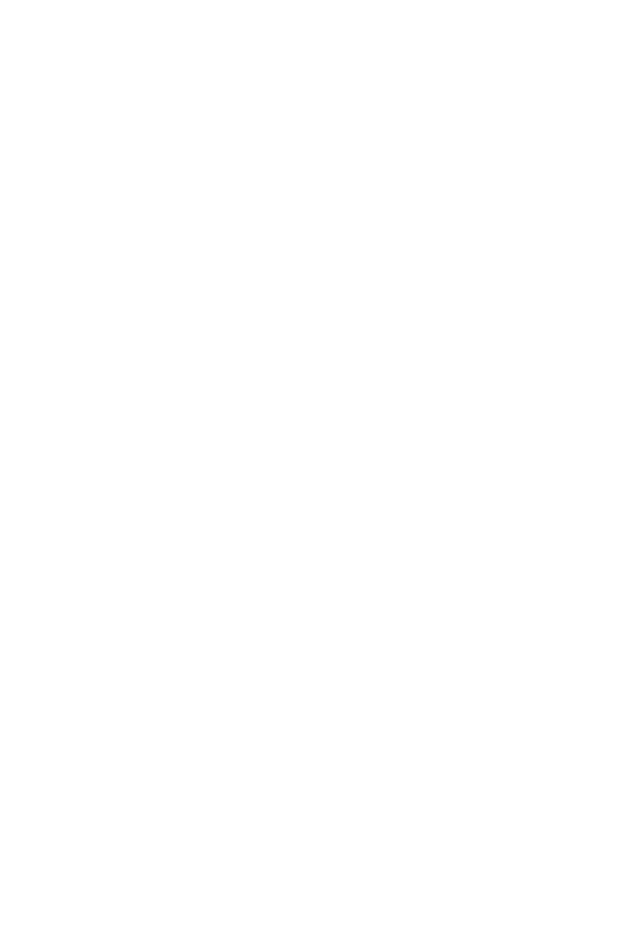
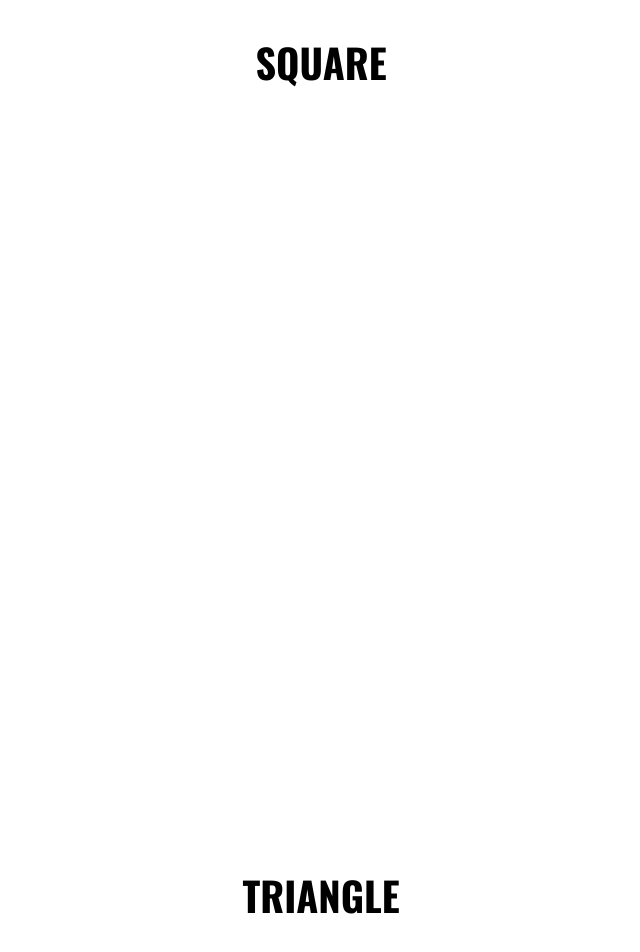
Before and after one commit to AnniePawl/Drawing-With-Code, a React (Create React App) app: page /#/tutorials in a window 1280 px wide. Shown: the part 1242-2194 px from the top of the page, without its empty margins (319-959 px from the left). Before the commit the page ends 800 px from the top, so only its background shows below. Built offline with nearby package versions, Linux system fonts and the light colour scheme; a web font is replaced by a local one.

Commit message:
basic shape hover styles and containers

```diff
--- a/src/components/tutorials/basicShapes/basic_shapes.js
+++ b/src/components/tutorials/basicShapes/basic_shapes.js
@@ -1,4 +1,9 @@
 import React from 'react';
+import Circle from './circle';
+import Square from './square';
+import Triangle from './triangle';
+import Trapazoid from './trapazoid';
+
 import '../styles/basicShapes.scss';
 
 function BasicShapes() {
@@ -12,6 +17,27 @@
 				<div className="basic_shapes__triangle" />
 				<div className="basic_shapes__trapazoid" />
 			</div>
+
+			{/* Circle*/}
+			<div className="basic_shapes__circle_container">
+				<h2>Circle</h2>
+				<Circle />
+			</div>
+			{/* Square */}
+			<div className="basic_shapes__square_container">
+				<h2>Square</h2>
+				<Square />
+			</div>
+
+			<div className="basic_shapes__triangle_container">
+				<h2>Triangle</h2>
+				<Triangle />
+			</div>
+
+			<div className="basic_shapes__triangle_container">
+				<h2>Trapazoid</h2>
+				<Trapazoid />
+			</div>
 		</div>
 	);
 }
--- a/src/components/tutorials/basicShapes/circle.js
+++ b/src/components/tutorials/basicShapes/circle.js
@@ -2,11 +2,7 @@
 import '../styles/circle.scss';
 
 function Circle() {
-	return (
-		<div>
-			<h1>Circle</h1>
-		</div>
-	);
+	return <div className="circle__container" />;
 }
 
 export default Circle;
--- a/src/components/tutorials/basicShapes/square.js
+++ b/src/components/tutorials/basicShapes/square.js
@@ -2,11 +2,7 @@
 import '../styles/square.scss';
 
 function Square() {
-	return (
-		<div>
-			<h1>Square</h1>
-		</div>
-	);
+	return <div className="square__container" />;
 }
 
 export default Square;
--- a/src/components/tutorials/basicShapes/trapazoid.js
+++ b/src/components/tutorials/basicShapes/trapazoid.js
@@ -2,11 +2,7 @@
 import '../styles/trapazoid.scss';
 
 function Trapazoid() {
-	return (
-		<div>
-			<h1>Trapazoid</h1>
-		</div>
-	);
+	return <div className="trapazoid__container" />;
 }
 
 export default Trapazoid;
--- a/src/components/tutorials/basicShapes/triangle.js
+++ b/src/components/tutorials/basicShapes/triangle.js
@@ -2,11 +2,7 @@
 import '../styles/triangle.scss';
 
 function Triangle() {
-	return (
-		<div>
-			<h1>Triangle</h1>
-		</div>
-	);
+	return <div className="triangle__container" />;
 }
 
 export default Triangle;
--- a/src/components/tutorials/styles/basicShapes.scss
+++ b/src/components/tutorials/styles/basicShapes.scss
@@ -2,6 +2,7 @@
 $margin: 20px;
 $height: 90px;
 $width: 90px;
+$hover: pink;
 
 .basic_shapes__container > h1 {
 	text-align: center;
@@ -49,3 +50,29 @@
 	border-left: 40px solid transparent;
 	border-right: 40px solid transparent;
 }
+
+// Hover Styles
+.basic_shapes__circle:hover,
+.basic_shapes__square:hover {
+	background-color: $hover;
+}
+
+.basic_shapes__triangle:hover,
+.basic_shapes__trapazoid:hover {
+	border-bottom: 90px solid $hover;
+}
+
+.basic_shapes__circle_container,
+.basic_shapes__square_container,
+.basic_shapes__triangle_container,
+.basic_shapes__trapazoid_container {
+	height: 100vh;
+}
+
+h2 {
+	text-align: center;
+	text-transform: uppercase;
+	font-family: "Oswald", sans-serif;
+	font-weight: 800;
+	font-size: 40px;
+}
```
